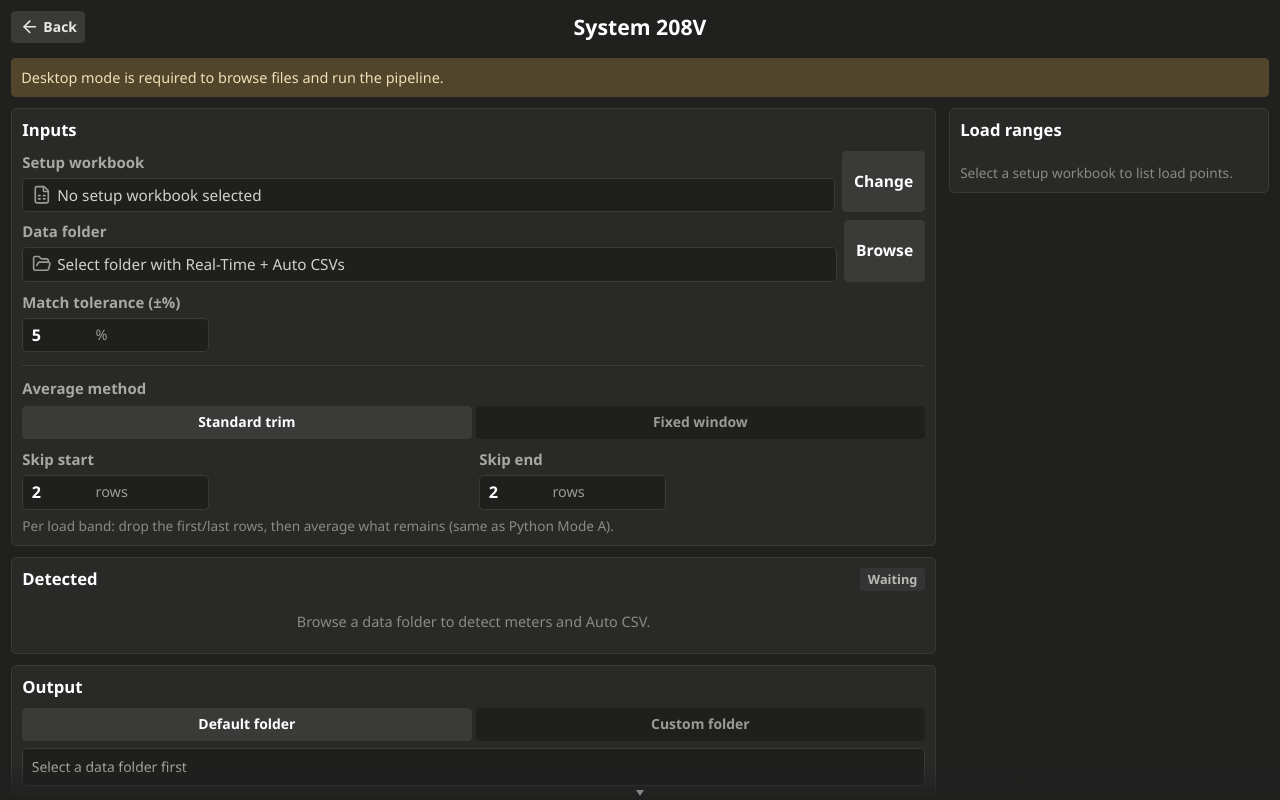
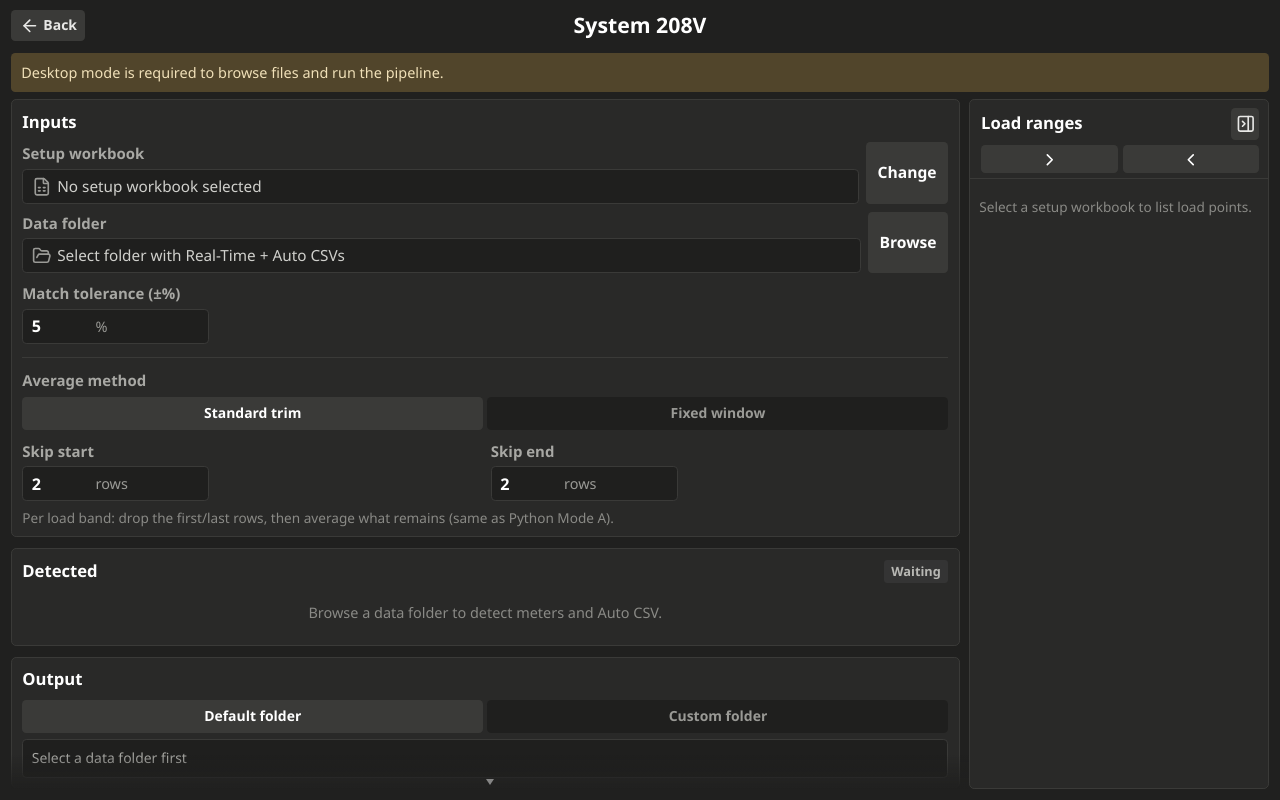
Before and after one commit to Hassaan-ECE/RnD-Data-Processing, a React (Vite) app: page / in a window 1280 px wide. Both pictures are taken after a click on the button "System 208V". Built offline with nearby package versions, Linux system fonts and the light colour scheme.

Commit message:
fix: separate main/sidebar scroll regions and allow rail collapse
Use independent PDU-style scroll panes for processor controls and load ranges, with collapse and drag-resize for the right rail.

```diff
--- a/frontend/src/app/App.tsx
+++ b/frontend/src/app/App.tsx
@@ -58,9 +58,9 @@ export function App() {
       <span className="sr-only" aria-live="polite">
         {announcement}
       </span>
-      <main className="app-main">
+      <main className={`app-main ${page === "system_208v" ? "app-main-fill" : ""}`}>
+        {page === "hub" ? (
           <ScrollRegion className="app-scroll" aria-label="Application content">
-          {page === "hub" ? (
             <HubPage
               setupPath={setupPath}
               onSetupPathChange={setSetupPath}
@@ -68,7 +68,9 @@ export function App() {
               announce={announce}
               updateControl={updateControl}
             />
+          </ScrollRegion>
         ) : (
+          // Processor owns two independent scroll panes (main + load-range rail).
           <ProcessorPage
             setupPath={setupPath}
             onSetupPathChange={setSetupPath}
@@ -76,7 +78,6 @@ export function App() {
             announce={announce}
           />
         )}
-        </ScrollRegion>
       </main>
     </div>
   );
--- a/frontend/src/app/index.css
+++ b/frontend/src/app/index.css
@@ -87,6 +87,10 @@ svg {
   min-height: 0;
   flex-direction: column;
   overflow: hidden;
+}
+
+.app-main-fill {
+  min-height: 0;
 }
 
 .app-scroll {
@@ -474,11 +478,30 @@ svg {
 }
 
 /* —— Processor —— */
+.processor-page {
+  display: flex;
+  height: 100%;
+  min-height: 0;
+  flex: 1;
+  flex-direction: column;
+  gap: 0.45rem;
+  padding: 0.55rem 0.65rem 0.65rem;
+  overflow: hidden;
+}
+
 .processor-layout {
-  display: grid;
-  grid-template-columns: minmax(0, 1fr) minmax(280px, 320px);
-  gap: 0.75rem;
-  align-items: start;
+  display: flex;
+  min-height: 0;
+  flex: 1;
+  gap: 0;
+  align-items: stretch;
+  overflow: hidden;
+}
+
+.processor-main-scroll {
+  flex: 1 1 auto;
+  min-width: 0;
+  min-height: 0;
 }
 
 .processor-main {
@@ -486,20 +509,114 @@ svg {
   min-width: 0;
   flex-direction: column;
   gap: 0.65rem;
+  padding-right: 0.55rem;
+  padding-bottom: 0.5rem;
 }
 
 .load-range-sidebar {
-  position: sticky;
-  top: 0;
+  position: relative;
   display: flex;
-  max-height: calc(100vh - 3.5rem);
+  height: 100%;
+  min-height: 0;
+  flex: 0 0 auto;
   flex-direction: column;
-  gap: 0.45rem;
-  overflow: auto;
-  padding: 0.55rem 0.6rem;
+  gap: 0.35rem;
+  overflow: hidden;
   border: 1px solid #3a3a38;
   border-radius: 0.3rem;
   background: #292928;
+}
+
+.load-range-sidebar-collapsed {
+  width: 3rem;
+  min-width: 3rem;
+  max-width: 3rem;
+  align-items: center;
+  padding: 0.4rem 0.25rem;
+}
+
+.sidebar-resize-handle {
+  position: absolute;
+  z-index: 5;
+  top: 0;
+  bottom: 0;
+  left: 0;
+  width: 5px;
+  cursor: col-resize;
+  background: transparent;
+}
+
+.sidebar-resize-handle:hover,
+.sidebar-resize-handle:active {
+  background: rgb(100 180 200 / 35%);
+}
+
+.sidebar-chrome {
+  display: flex;
+  flex-direction: column;
+  gap: 0.35rem;
+  flex-shrink: 0;
+  padding: 0.45rem 0.5rem 0.25rem 0.65rem;
+  border-bottom: 1px solid #3a3a38;
+}
+
+.sidebar-heading {
+  margin-bottom: 0;
+}
+
+.sidebar-heading-actions {
+  display: flex;
+  align-items: center;
+  gap: 0.35rem;
+}
+
+.sidebar-icon-button {
+  display: inline-flex;
+  min-height: 1.85rem;
+  align-items: center;
+  justify-content: center;
+  gap: 0.25rem;
+  padding: 0.25rem;
+  border: 0;
+  border-radius: 0.25rem;
+  background: #3a3a38;
+  color: #e8e8e6;
+}
+
+.sidebar-icon-button:hover {
+  background: #454542;
+}
+
+.sidebar-collapsed-label {
+  writing-mode: vertical-rl;
+  transform: rotate(180deg);
+  font-size: 0.72rem;
+  font-weight: 700;
+  letter-spacing: 0.06em;
+  text-transform: uppercase;
+}
+
+.sidebar-width-actions {
+  display: flex;
+  gap: 0.3rem;
+}
+
+.sidebar-width-button {
+  min-height: 1.65rem;
+  flex: 1;
+  padding: 0 0.35rem;
+}
+
+.sidebar-scroll {
+  flex: 1 1 auto;
+  min-height: 0;
+}
+
+.sidebar-scroll-content {
+  display: flex;
+  flex-direction: column;
+  gap: 0.4rem;
+  padding: 0.45rem 0.55rem 0.65rem;
 }
 
 .sidebar-warnings {
@@ -603,12 +720,32 @@ svg {
 
 @media (max-width: 820px) {
   .processor-layout {
-    grid-template-columns: 1fr;
+    flex-direction: column;
   }
 
   .load-range-sidebar {
-    position: static;
+    width: 100% !important;
+    min-width: 0 !important;
+    max-width: none !important;
+    max-height: 40vh;
+  }
+
+  .load-range-sidebar-collapsed {
+    width: 100% !important;
+    min-width: 0 !important;
+    max-width: none !important;
     max-height: none;
+    flex-direction: row;
+    justify-content: flex-end;
+  }
+
+  .sidebar-collapsed-label {
+    writing-mode: horizontal-tb;
+    transform: none;
+  }
+
+  .sidebar-resize-handle {
+    display: none;
   }
 }
 
--- a/frontend/src/features/processor/LoadRangeSidebar.tsx
+++ b/frontend/src/features/processor/LoadRangeSidebar.tsx
@@ -1,4 +1,8 @@
+import type { MouseEvent as ReactMouseEvent } from "react";
+import { ChevronLeft, ChevronRight, PanelRightClose, PanelRightOpen } from "lucide-react";
+
 import type { BandHealth, BandPreviewResult, LoadPointPreview } from "../../integrations/tauri/backend";
+import { ScrollRegion } from "../../shared/ui/ScrollRegion";
 
 interface LoadRangeSidebarProps {
   tolerance: number;
@@ -7,7 +11,14 @@ interface LoadRangeSidebarProps {
   error: string;
   hasSetup: boolean;
   hasData: boolean;
+  collapsed: boolean;
+  width: number;
+  onToggleCollapsed: () => void;
+  onWidthChange: (width: number) => void;
 }
+
+const MIN_WIDTH = 240;
+const MAX_WIDTH = 480;
 
 function formatAmps(value: number): string {
   if (Math.abs(value - Math.round(value)) < 1e-9) {
@@ -78,17 +89,100 @@ export function LoadRangeSidebar({
   error,
   hasSetup,
   hasData,
+  collapsed,
+  width,
+  onToggleCollapsed,
+  onWidthChange,
 }: LoadRangeSidebarProps) {
+  const startResize = (event: ReactMouseEvent<HTMLDivElement>) => {
+    event.preventDefault();
+    const startX = event.clientX;
+    const startWidth = width;
+
+    const onMove = (moveEvent: MouseEvent) => {
+      // Drag handle is on the left edge of the rail → drag left = wider.
+      const next = Math.min(MAX_WIDTH, Math.max(MIN_WIDTH, startWidth + (startX - moveEvent.clientX)));
+      onWidthChange(next);
+    };
+    const onUp = () => {
+      window.removeEventListener("mousemove", onMove);
+      window.removeEventListener("mouseup", onUp);
+    };
+    window.addEventListener("mousemove", onMove);
+    window.addEventListener("mouseup", onUp);
+  };
+
+  if (collapsed) {
     return (
-    <aside className="load-range-sidebar" aria-label="Load ranges">
-      <div className="section-heading">
+      <aside className="load-range-sidebar load-range-sidebar-collapsed" aria-label="Load ranges collapsed">
+        <button
+          className="sidebar-icon-button"
+          type="button"
+          onClick={onToggleCollapsed}
+          title="Show load ranges"
+          aria-expanded={false}
+        >
+          <PanelRightOpen />
+          <span className="sidebar-collapsed-label">Ranges</span>
+        </button>
+      </aside>
+    );
+  }
+
+  return (
+    <aside
+      className="load-range-sidebar"
+      aria-label="Load ranges"
+      style={{ width: `${width}px`, minWidth: `${width}px`, maxWidth: `${width}px` }}
+    >
+      <div
+        className="sidebar-resize-handle"
+        role="separator"
+        aria-orientation="vertical"
+        aria-label="Resize load ranges panel"
+        onMouseDown={startResize}
+      />
+
+      <div className="sidebar-chrome">
+        <div className="section-heading sidebar-heading">
           <h2>Load ranges</h2>
+          <div className="sidebar-heading-actions">
             {hasSetup ? <span className="status-chip">±{tolerance}%</span> : null}
+            <button
+              className="sidebar-icon-button"
+              type="button"
+              onClick={onToggleCollapsed}
+              title="Collapse load ranges"
+              aria-expanded={true}
+            >
+              <PanelRightClose />
+            </button>
+          </div>
+        </div>
+        <div className="sidebar-width-actions" aria-label="Sidebar width">
+          <button
+            className="secondary-button sidebar-width-button"
+            type="button"
+            disabled={width <= MIN_WIDTH}
+            onClick={() => onWidthChange(Math.max(MIN_WIDTH, width - 40))}
+            title="Narrower"
+          >
+            <ChevronRight />
+          </button>
+          <button
+            className="secondary-button sidebar-width-button"
+            type="button"
+            disabled={width >= MAX_WIDTH}
+            onClick={() => onWidthChange(Math.min(MAX_WIDTH, width + 40))}
+            title="Wider"
+          >
+            <ChevronLeft />
+          </button>
+        </div>
       </div>
 
-      {!hasSetup ? (
-        <p className="help-text">Select a setup workbook to list load points.</p>
-      ) : null}
+      <ScrollRegion className="sidebar-scroll" contentClassName="sidebar-scroll-content" aria-label="Load range list">
+        {!hasSetup ? <p className="help-text">Select a setup workbook to list load points.</p> : null}
 
         {loading ? <p className="help-text">Updating band counts…</p> : null}
         {error ? (
@@ -120,6 +214,7 @@ export function LoadRangeSidebar({
         ) : hasSetup && !loading ? (
           <p className="help-text">No load targets found in setup.</p>
         ) : null}
+      </ScrollRegion>
     </aside>
   );
 }
--- a/frontend/src/features/processor/ProcessorPage.tsx
+++ b/frontend/src/features/processor/ProcessorPage.tsx
@@ -22,6 +22,7 @@ import {
   type PipelineResult,
   type SetupLoadResult,
 } from "../../integrations/tauri/backend";
+import { ScrollRegion } from "../../shared/ui/ScrollRegion";
 import { LoadRangeSidebar } from "./LoadRangeSidebar";
 
 interface ProcessorPageProps {
@@ -53,6 +54,37 @@ export function ProcessorPage({
   const [preview, setPreview] = useState<BandPreviewResult | null>(null);
   const [previewLoading, setPreviewLoading] = useState(false);
   const [previewError, setPreviewError] = useState("");
+  const [sidebarCollapsed, setSidebarCollapsed] = useState(() => {
+    try {
+      return window.localStorage.getItem("rnd-data-processing.sidebar-collapsed") === "1";
+    } catch {
+      return false;
+    }
+  });
+  const [sidebarWidth, setSidebarWidth] = useState(() => {
+    try {
+      const raw = Number(window.localStorage.getItem("rnd-data-processing.sidebar-width"));
+      return Number.isFinite(raw) && raw >= 240 && raw <= 480 ? raw : 300;
+    } catch {
+      return 300;
+    }
+  });
+
+  useEffect(() => {
+    try {
+      window.localStorage.setItem("rnd-data-processing.sidebar-collapsed", sidebarCollapsed ? "1" : "0");
+    } catch {
+      // ignore
+    }
+  }, [sidebarCollapsed]);
+
+  useEffect(() => {
+    try {
+      window.localStorage.setItem("rnd-data-processing.sidebar-width", String(sidebarWidth));
+    } catch {
+      // ignore
+    }
+  }, [sidebarWidth]);
 
   const reduceOptions = useMemo(
     () => ({
@@ -229,7 +261,7 @@ export function ProcessorPage({
   };
 
   return (
-    <div className="page-stack processor-page">
+    <div className="processor-page">
       <div className="processor-heading">
         <div className="heading-side heading-side-start">
           <button className="back-button" type="button" onClick={onBack}>
@@ -245,7 +277,7 @@ export function ProcessorPage({
       ) : null}
 
       <div className="processor-layout">
-        <div className="processor-main">
+        <ScrollRegion className="processor-main-scroll" contentClassName="processor-main" aria-label="System 208V controls">
           <section className="panel" aria-labelledby="inputs-heading">
             <div className="section-heading">
               <h2 id="inputs-heading">Inputs</h2>
@@ -506,7 +538,7 @@ export function ProcessorPage({
               </div>
             </section>
           ) : null}
-        </div>
+        </ScrollRegion>
 
         <LoadRangeSidebar
           tolerance={tolerance}
@@ -515,6 +547,10 @@ export function ProcessorPage({
           error={previewError}
           hasSetup={Boolean(setupPath && setupSummary)}
           hasData={Boolean(dataFolder && discovery)}
+          collapsed={sidebarCollapsed}
+          width={sidebarWidth}
+          onToggleCollapsed={() => setSidebarCollapsed((current) => !current)}
+          onWidthChange={setSidebarWidth}
         />
       </div>
     </div>
```
Lines whose indentation alone changed are shown as unchanged.
